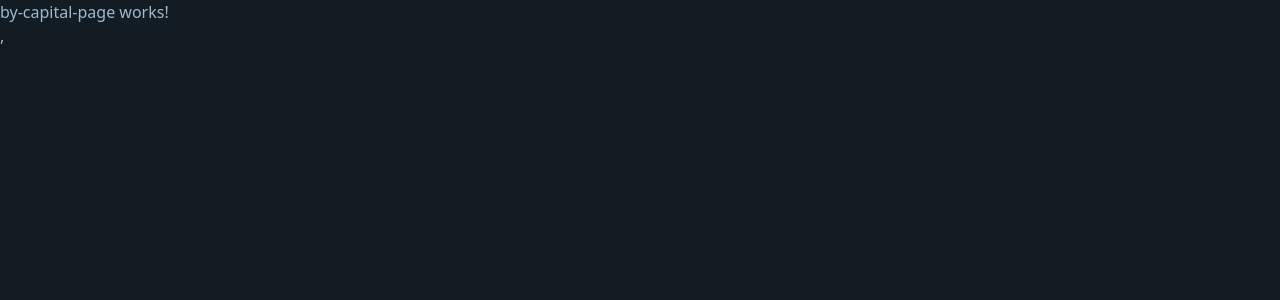
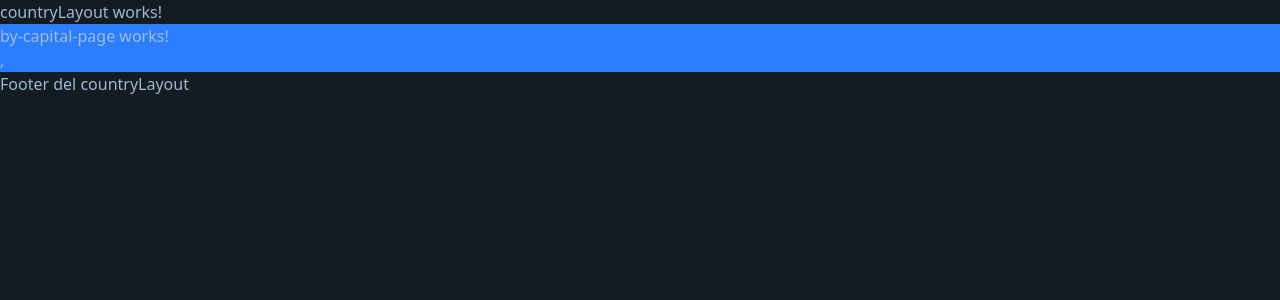
Before and after one commit to TitoCalleros/Ang19_0Exp_Country_spa, an Angular app: page /country/by-capital in a window 1280 px wide. Before the commit this address led to /country. Shown: the top 300 px of the page. Built offline with nearby package versions, Linux system fonts and the light colour scheme.

Commit message:
Creación de un Layout para utilizar dentro de todo el Contry.
Configuración de rutas hijas del path vacío ('') de Country

```diff
--- /dev/null
+++ b/src/app/country/layouts/countryLayout/countryLayout.component.html
@@ -0,0 +1,9 @@
+<p>countryLayout works!</p>
+
+<section class="bg-blue-500">
+  <router-outlet />
+</section>
+
+<h3>
+  Footer del countryLayout
+</h3>
```
Also changed, not shown: src/app/country/country.routes.ts (+12 -9 lines), src/app/country/layouts/countryLayout/countryLayout.component.ts (added, +9 -0 lines).
